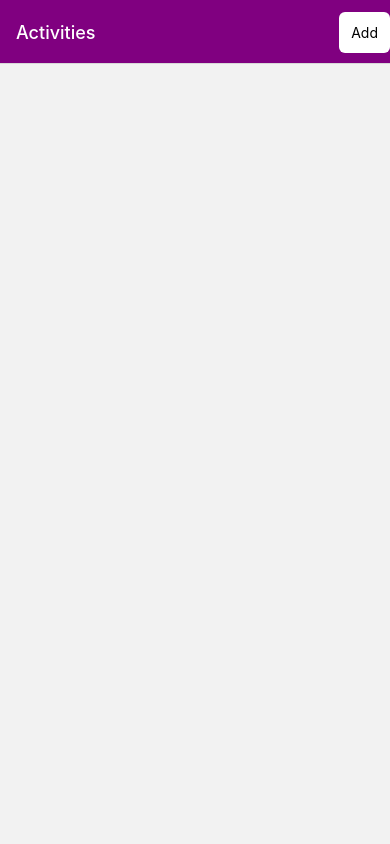
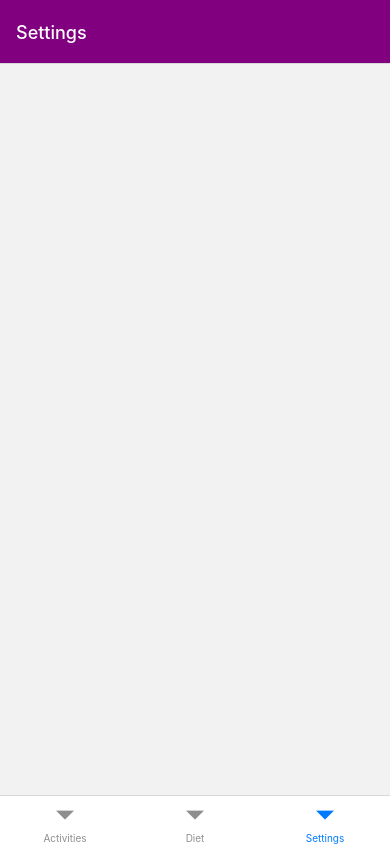
Before and after one commit to eric3318/cs5520-assignment2, a React Native app: screen /Settings in a window 390 px wide. Before the commit this address had no page. Built offline with nearby package versions, Linux system fonts and the light colour scheme.

Commit message:
using tab navigator for screens and added Settings screen

```diff
--- a/App.js
+++ b/App.js
@@ -1,17 +1,48 @@
 import { StatusBar } from 'expo-status-bar';
-import { StyleSheet, Text, View } from 'react-native';
 import { NavigationContainer } from '@react-navigation/native';
 import { createNativeStackNavigator } from '@react-navigation/native-stack';
+import { createBottomTabNavigator } from '@react-navigation/bottom-tabs';
 const Stack = createNativeStackNavigator();
+const Tab = createBottomTabNavigator();
 import Activities from './screens/Activities';
 import { DataProvider } from './context/dataContext';
 import NewActivity from './screens/NewActivity';
 import Diet from './screens/Diet';
+import NewDiet from './screens/NewDiet';
+import Settings from './screens/Settings';
 
 const defaultScreenOptions = {
   headerStyle: { backgroundColor: 'purple' },
   headerTintColor: 'white',
 };
+
+function Tabs() {
+  return (
+    <Tab.Navigator screenOptions={defaultScreenOptions}>
+      <Tab.Screen
+        name="Activity"
+        component={Activities}
+        options={{
+          title: 'Activities',
+        }}
+      />
+      <Tab.Screen
+        name="Diet"
+        component={Diet}
+        options={{
+          title: 'Diet',
+        }}
+      />
+      <Tab.Screen
+        name="Settings"
+        component={Settings}
+        options={{
+          title: 'Settings',
+        }}
+      />
+    </Tab.Navigator>
+  );
+}
 
 export default function App() {
   return (
@@ -22,10 +53,10 @@ export default function App() {
       <NavigationContainer>
         <Stack.Navigator screenOptions={defaultScreenOptions}>
           <Stack.Screen
-            name="Activity"
-            component={Activities}
+            name="DietAndActivitiesTabs"
+            component={Tabs}
             options={{
-              title: 'Activities',
+              headerShown: false,
             }}
           />
           <Stack.Screen
@@ -37,7 +68,7 @@ export default function App() {
           />
           <Stack.Screen
             name="New Diet"
-            component={Diet}
+            component={NewDiet}
             options={{
               title: 'Add a Diet Entry',
             }}
--- a/package.json
+++ b/package.json
@@ -10,6 +10,7 @@
   },
   "dependencies": {
     "@react-native-community/datetimepicker": "^8.2.0",
+    "@react-navigation/bottom-tabs": "^6.6.1",
     "@react-navigation/native": "^6.1.18",
     "@react-navigation/native-stack": "^6.11.0",
     "expo": "~51.0.28",
--- /dev/null
+++ b/screens/Settings.jsx
@@ -0,0 +1,5 @@
+import { View } from 'react-native';
+
+export default function Settings() {
+  return <View></View>;
+}
```
Also changed, not shown: 1 other file (tests, documents, lock files or other folders).
